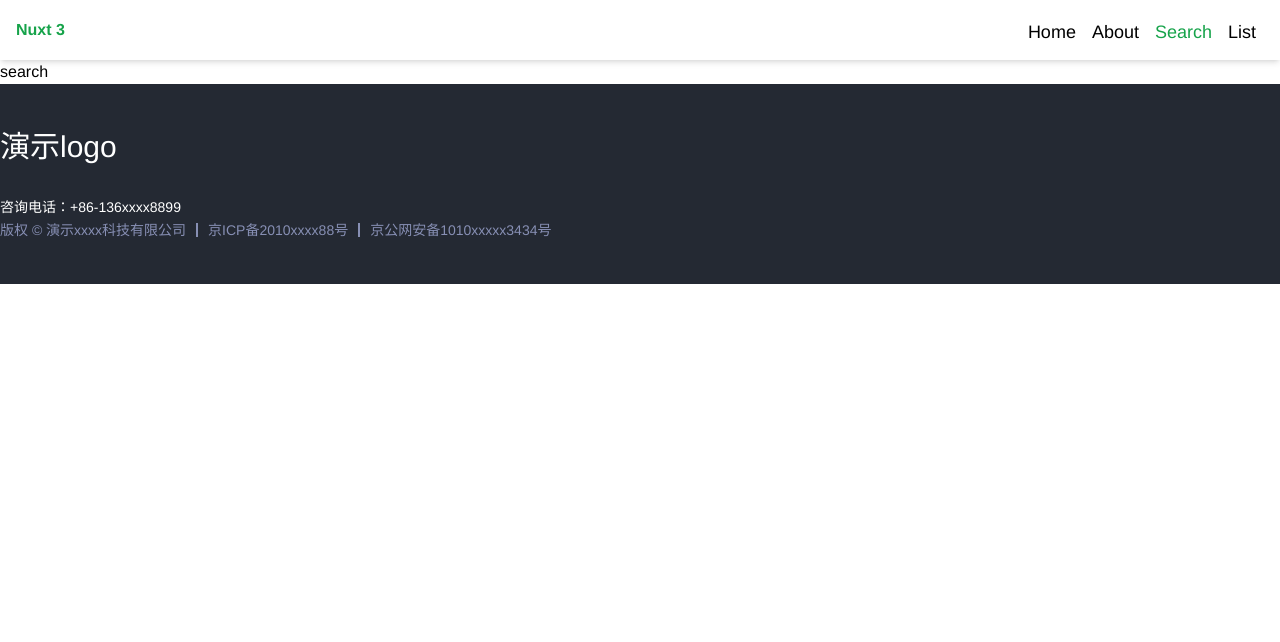
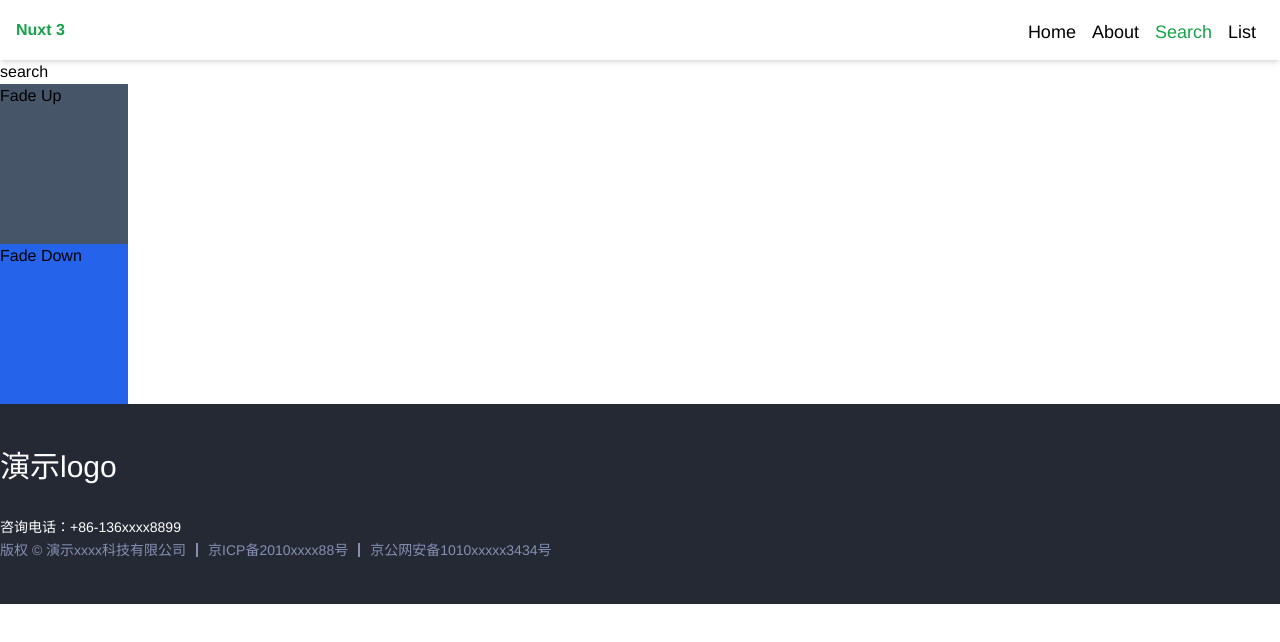
Before and after one commit to xbysir/nuxt3-demo, a Nuxt app: page /search in a window 1280 px wide. Shown: the top 642 px of the page. Built offline with nearby package versions, Linux system fonts and the light colour scheme.

Commit message:
feat: 引入使用aos动画

```diff
--- a/nuxt.config.ts
+++ b/nuxt.config.ts
@@ -7,7 +7,7 @@ export default defineNuxtConfig({
   devtools: { enabled: true },
   css: ['@/assets/styles/normailze.css'],
   modules: ['@nuxtjs/tailwindcss', '@pinia/nuxt', '@vueuse/nuxt'],
-  plugins: ['@/plugins/antd.js'],
+  plugins: ['@/plugins/antd.js', '@/plugins/aos.client.js'],
   vite: {
     // 样式处理配置
     css: {
--- a/package.json
+++ b/package.json
@@ -17,6 +17,7 @@
     "@vueuse/nuxt": "^11.3.0",
     "address": "2.0.1",
     "ant-design-vue": "4.x",
+    "aos": "^2.3.4",
     "nuxt": "^3.14.1592",
     "nuxt-icons": "^3.2.1",
     "pinia": "^2.2.6",
--- a/src/pages/search.vue
+++ b/src/pages/search.vue
@@ -1,5 +1,18 @@
 <template>
-  <div>search</div>
+  <div>
+    search
+
+    <div>
+      <div data-aos="fade-up" class="h-40 w-32 bg-slate-600">
+        <!-- 这个元素将使用向上淡入的动画 -->
+        Fade Up
+      </div>
+      <div data-aos="fade-up" class="h-40 w-32 bg-blue-600">
+        <!-- 这个元素将使用向下淡入的动画 -->
+        Fade Down
+      </div>
+    </div>
+  </div>
 </template>
 <script setup></script>
 
--- /dev/null
+++ b/src/plugins/aos.client.js
@@ -0,0 +1,24 @@
+import AOS from 'aos'
+import 'aos/dist/aos.css'
+export default defineNuxtPlugin(nuxtApp => {
+  AOS.init({
+    // AOS 配置项
+    disable: false, // 是否禁用 AOS (可接受值: 'phone', 'tablet', 'mobile', boolean, expression, function)
+    startEvent: 'DOMContentLoaded', // AOS 初始化事件
+    initClassName: 'aos-init', // 初始化后添加的类名
+    animatedClassName: 'aos-animate', // 动画过程中添加的类名
+    useClassNames: false, // 是否将 `data-aos` 属性值作为类名添加
+    disableMutationObserver: false, // 是否禁用 MutationObserver (高级)
+    debounceDelay: 50, // 窗口大小调整时的去抖延迟 (高级)
+    throttleDelay: 99, // 页面滚动时的节流延迟 (高级)
+
+    // 以下选项可以通过 `data-aos-*` 属性覆盖
+    duration: 1000, // 动画持续时间 (毫秒)
+    easing: 'ease-out-quart', // 动画缓动函数
+    offset: 120, // 触发动画的偏移量 (px)
+    delay: 0, // 动画延迟 (毫秒)
+    once: false, // 动画是否只播放一次
+    mirror: false, // 元素滚动出视窗时是否反向播放动画
+    anchorPlacement: 'top-bottom' // 动画触发点位置
+  })
+})
```
Also changed, not shown: 1 other file (tests, documents, lock files or other folders).
